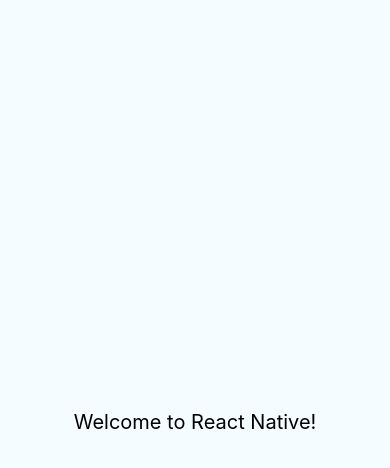
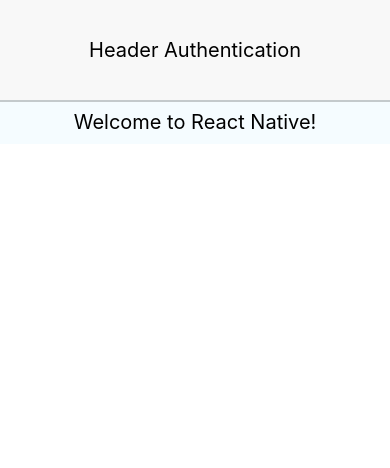
Before and after one commit to Michelee/auth-app, a React Native app: screen / in a window 390 px wide. Shown: the top 468 px of the page. Built offline with nearby package versions, Linux system fonts and the light colour scheme.

Commit message:
adding components

```diff
--- a/src/App.js
+++ b/src/App.js
@@ -1,29 +1,20 @@
-/**
- * Sample React Native App
- * https://github.com/facebook/react-native
- *
- * @format
- * @flow
- */
-
-import React, {Component} from 'react';
-import {Platform, StyleSheet, Text, View} from 'react-native';
+import React, { Component } from 'react';
+import { Text, View } from 'react-native';
+import { Header } from './components/common';
 
 class App extends Component {
   render() {
     return (
       <View style={styles.container}>
+        <Header headerText="Header Authentication" />
         <Text style={styles.welcome}>Welcome to React Native!</Text>
       </View>
     );
   }
 }
 
-const styles = StyleSheet.create({
+const styles = {
   container: {
-    flex: 1,
-    justifyContent: 'center',
-    alignItems: 'center',
     backgroundColor: '#F5FCFF',
   },
   welcome: {
@@ -36,6 +27,6 @@
     color: '#333333',
     marginBottom: 5,
   },
-});
+};
 
 export default App;
--- /dev/null
+++ b/src/components/common/Button.js
@@ -0,0 +1,25 @@
+import React from 'react';
+import { TouchableOpacity } from 'react-native';
+
+const Button = (props) => {
+  const { buttonStyle } = styles;
+  return (
+    <TouchableOpacity onPress={props.onPress} style={buttonStyle}>
+      {props.children}
+    </TouchableOpacity>
+  );
+};
+
+const styles = {
+  buttonStyle: {
+    flex: 1,
+    alignSelf: 'stretch',
+    backgroundColor: '#fff',
+    borderRadius: 5,
+    borderWidth: 1,
+    borderColor: '#007aff',
+    marginLeft: 5
+  }
+};
+
+export { Button };
--- /dev/null
+++ b/src/components/common/Card.js
@@ -0,0 +1,30 @@
+import React from 'react';
+import { View } from 'react-native';
+
+const Card = (props) => {
+  const { containerStyle } = styles;
+  return (
+    <View style={containerStyle}>
+      {props.children}
+    </View>
+  );
+};
+
+const styles = {
+  containerStyle: {
+    borderWidth: 1,
+    borderRadius: 2,
+    borderColor: '#ddd',
+    borderBottomWidth: 1,
+    shadowColor: '#000',
+    shadowOffset: { width: 0, height: 1 },
+    shadowOpacity: 0.2,
+    shadowRadius: 2,
+    elevation: 1,
+    marginLeft: 5,
+    marginRight: 5,
+    marginTop: 10,
+  }
+};
+
+export { Card };
--- /dev/null
+++ b/src/components/common/CardSection.js
@@ -0,0 +1,25 @@
+import React from 'react';
+import { View } from 'react-native';
+
+const CardSection = (props) => {
+  const { containerStyle } = styles;
+  return (
+    <View style={containerStyle}>
+      {props.children}
+    </View>
+  );
+};
+
+const styles = {
+  containerStyle: {
+    borderBottomWidth: 1,
+    borderColor: '#ddd',
+    padding: 5,
+    backgroundColor: '#fff',
+    justifyContent: 'flex-start',
+    flexDirection: 'row',
+    position: 'relative'
+  }
+};
+
+export { CardSection };
--- /dev/null
+++ b/src/components/common/Header.js
@@ -0,0 +1,31 @@
+import React from 'react';
+import { Text, View } from 'react-native';
+
+const Header = (props) => {
+  const { textStyles, viewStyle } = styles;
+  return (
+    <View style={viewStyle}>
+      <Text style={textStyles}>{props.headerText}</Text>
+    </View>
+  );
+};
+
+const styles = {
+  textStyles: {
+    fontSize: 20,
+  },
+  viewStyle: {
+    backgroundColor: '#F8F8F8',
+    display: 'flex',
+    alignItems: 'center',
+    justifyContent: 'center',
+    height: 100,
+    padding: 15,
+    shadowColor: '#000',
+    shadowOffset: { width: 0, height: 2 },
+    shadowOpacity: 0.2,
+    position: 'relative'
+  }
+};
+
+export { Header };
--- /dev/null
+++ b/src/components/common/index.js
@@ -0,0 +1,4 @@
+export * from './Button';
+export * from './Card';
+export * from './CardSection';
+export * from './Header';
```
